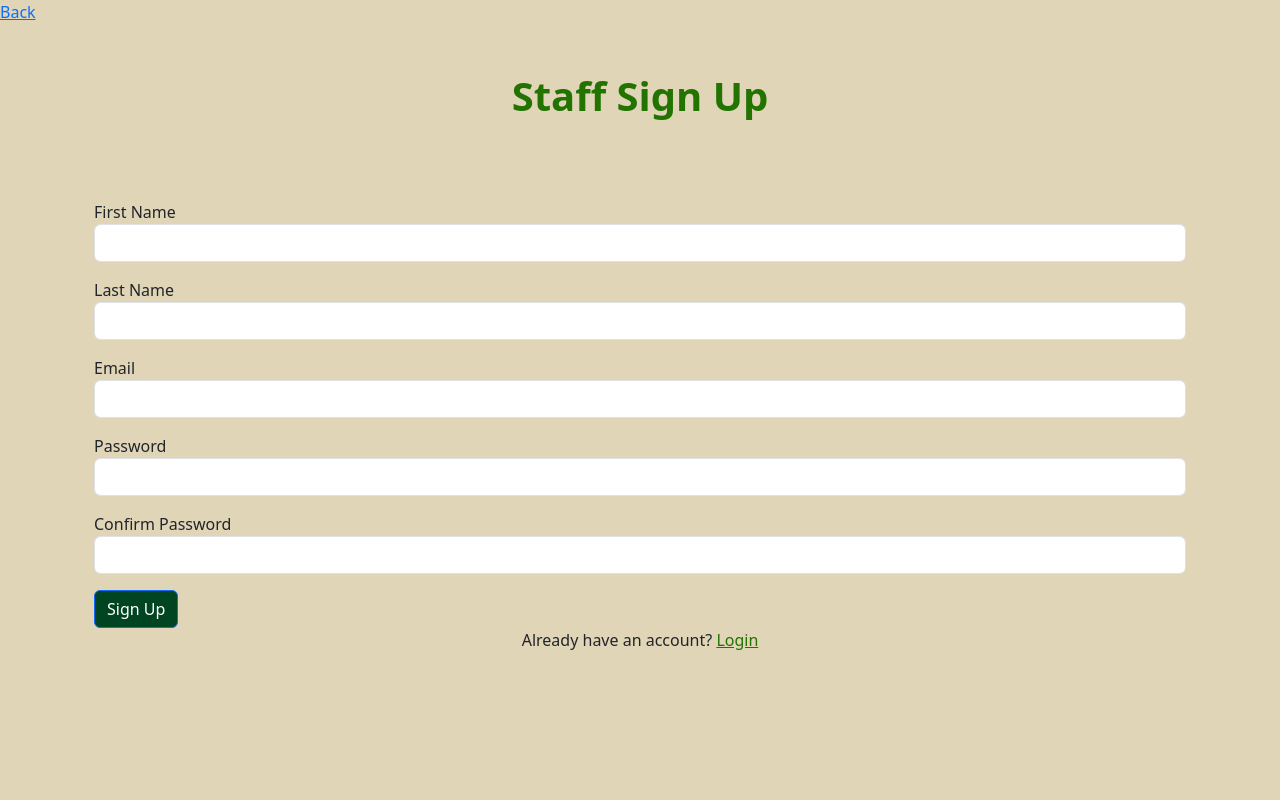
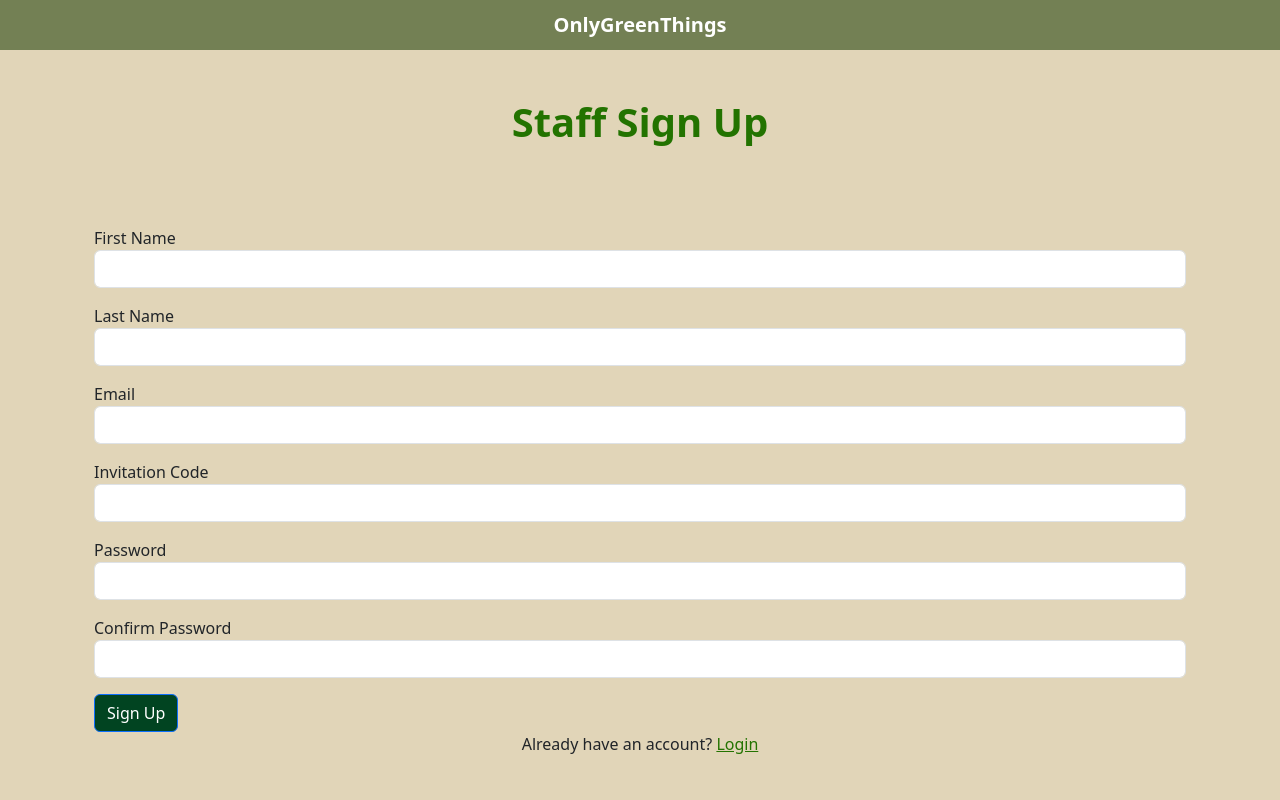
Before and after one commit to evanwongyf/app_development_technical_review, a Flask app: page /staff_sign_up in a window 1280 px wide. Run offline with Flask 3, Linux system fonts and the light colour scheme; some libraries are stand-ins or nearby versions.

Commit message:
Update staff_sign_up.html

```diff
--- a/templates/staff_sign_up.html
+++ b/templates/staff_sign_up.html
@@ -35,10 +35,29 @@
         .navbar-custom .navbar-brand:focus {
             color: #ffffff !important;
         }
+        .password-field-container {
+            position: relative;
+        }
+        .password-tooltip {
+            display: none;
+            width: 1270px;
+            background-color: #555;
+            color: #fff;
+            text-align: center;
+            border-radius: 6px;
+            padding: 10px;
+            position: absolute;
+            z-index: 1;
+        }
+        .password-field-container:hover .password-tooltip {
+            display: block;
+        }
     </style>
 </head>
 <body>
-    <a href="{{ url_for('sign_up_landing') }}">Back</a>
+<nav class="navbar navbar-light bg-light navbar-custom">
+        <span class="navbar-brand mb-0 h1 mx-auto"><strong>OnlyGreenThings</strong></span>
+    </nav>
     <div class="container mt-5">
         <h1 class="text-center mt-5 bold-h1 green-text">Staff Sign Up</h1>
         <br class="break1">
@@ -67,8 +86,16 @@
                     {{ form.email(class="form-control") }}
                 </div>
                 <div class="mb-3">
+                    {{ form.invitation_code.label }}
+                    {{ form.invitation_code(class="form-control") }}
+                </div>
+
+                <div class="mb-3 password-field-container">
                     {{ form.password.label }}
-                    {{ form.password(class="form-control") }}
+                    {{ form.password(class="form-control password-field") }}
+                    <div class="password-tooltip">
+                        Password must contain at least one lowercase letter, one uppercase letter, and one digit, and must not include your name
+                    </div>
                 </div>
                 <div class="mb-3">
                     {{ form.confirm_password.label }}
```
